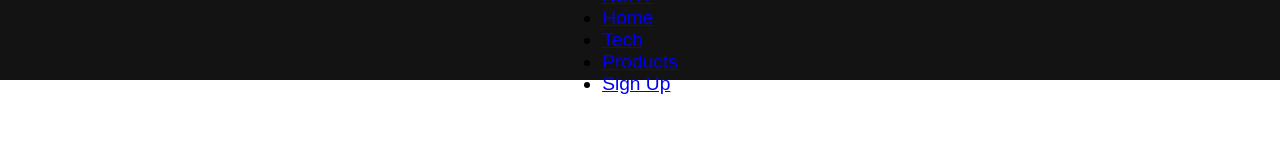
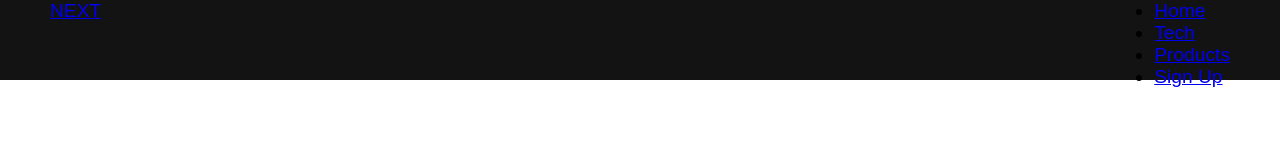
Before and after one commit to CrashedOut93/next-project, a plain HTML site: page index.html in a window 1280 px wide. Drawn offline with Linux system fonts and the light colour scheme.

Commit message:
Update styles.css

```diff
--- a/styles.css
+++ b/styles.css
@@ -17,3 +17,14 @@
     z-index: 999;
 
 }
+
+.navbar__container{
+    display: flex;
+    justify-content: space-between;
+    height: 80px;
+    z-index: 1;
+    width: 100%;
+    max-width: 1300px;
+    margin: 0 auto;
+    padding: 0 50px;
+}
```
